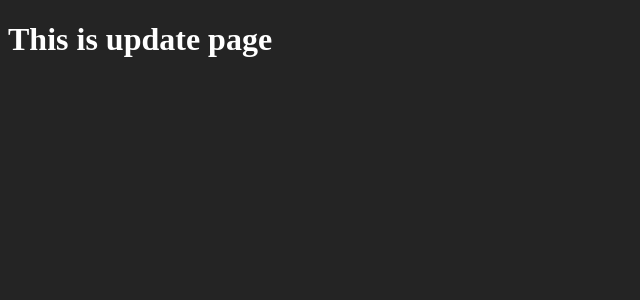
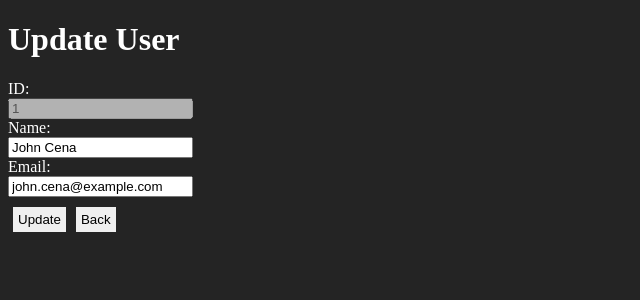
Before and after one commit to saurabh3578/CRUD, a React (Vite) app: page /update/1 in a window 1280 px wide. Shown: the top 300 px of the page, without its empty margins (0-640 px from the left). Built offline with nearby package versions, Linux system fonts and the light colour scheme; data requests are answered from the project's data file.

Commit message:
Update component created successfully

```diff
--- a/App.js
+++ b/App.js
@@ -1,44 +1,52 @@
-import React from "react"
-import ReactDOM from "react-dom/client"
-import Home from "./CRUD/Home"
-import Create from "./CRUD/Create"
-import Update from "./CRUD/Update"
-import View from "./CRUD/View"
-import { createBrowserRouter, Outlet, RouterProvider } from "react-router-dom/dist"
+import React from "react";
+import ReactDOM from "react-dom/client";
+import Home from "./CRUD/Home";
+import Create from "./CRUD/Create";
+import Update from "./CRUD/Update";
+import View from "./CRUD/View";
+import {
+  createBrowserRouter,
+  Outlet,
+  RouterProvider,
+} from "react-router-dom/dist";
 
-const App=()=>{
-    return(
+const App = () => {
+  return (
     <div>
-            <Outlet/>
+      <Outlet />
     </div>
-    )
-}
+  );
+};
 
-const appRouting=createBrowserRouter([
+const appRouting = createBrowserRouter([
   {
-        element:<App/>,
-        path:"/",
-        children:[
+    element: <App />,
+    path: "/",
+    children: [
       {
-                element:<Home/>,
-                path:"/"
+        element: <Home />,
+        path: "/",
       },
       {
-                element:<Create/>,
-                path:"/create"
+        element: <Create />,
+        path: "/create",
       },
       {
-                element:<Update/>,
-                path:"/update/:userId"
+        element: <Update />,
+        path: "/update/:userId",
       },
       {
-                element:<View/>,
-                path:"/view/:userId"
-            }
+        element: <View />,
+        path: "/view/:userId",
+      },
     ],
-        errorElement:<h1>Page not found!</h1>
-    }
-])
+    errorElement: <h1>Page not found!</h1>,
+  },
+]);
 
-const root=ReactDOM.createRoot(document.getElementById('root'))
-root.render(<RouterProvider router={appRouting}/>)
+const root = ReactDOM.createRoot(document.getElementById("root"));
+root.render(
+  <React.StrictMode>
+    <RouterProvider router={appRouting} />
+  </React.StrictMode>
+);
--- a/CRUD/Update.jsx
+++ b/CRUD/Update.jsx
@@ -1,7 +1,67 @@
-const Update=()=>{
-    return(
+import axios from "axios"
+import { useEffect, useId, useState } from "react"
+import { useNavigate, useParams } from "react-router-dom/dist"
+
+const Update = () => {
+    const [id, setId] = useState("")
+    const [name, setName] = useState("")
+    const [email, setEmail] = useState("")
+    const navigate = useNavigate()
+    const {userId}=useParams()
+
+    const fetchUser=async()=>{
+        const response=await axios.get("http://localhost:8000/Users/" + userId)
+        setId(response.data.id)
+        setName(response.data.name)
+        setEmail(response.data.email)
+    }
+
+    useEffect(()=>{
+        fetchUser()
+    },[userId])
+
+    const handleUpdate = (e) => {
+        e.preventDefault()
+        const userData = { id, name, email }
+        fetch("http://localhost:8000/Users/" + userId, {
+            method: "PUT",
+            headers: {
+                "content-type": "application/json"
+            },
+            body: JSON.stringify(userData)
+        })
+            .then(() => {
+                alert("User Updated successfully!")
+                navigate("/")
+            })
+            .catch((err) => {
+                console.log(err)
+            })
+    }
+
+    return (
         <div>
-            <h1>This is update page</h1>
+            <h1>Update User</h1>
+            <form onSubmit={handleUpdate}>
+                <label htmlFor="">ID:</label>
+                <div>
+                    <input type="number" value={id} onChange={(e) => setId(e.target.value)} disabled/>
+                </div>
+
+                <label htmlFor="">Name:</label>
+                <div>
+                    <input type="text" value={name} onChange={(e) => setName(e.target.value)} required/>
+                </div>
+
+                <label htmlFor="">Email:</label>
+                <div>
+                    <input type="email" value={email} onChange={(e) => setEmail(e.target.value)} required/>
+                </div>
+
+                <button type="submit">Update</button>
+                <button onClick={() => navigate("/")}>Back</button>
+
+            </form>
         </div>
     )
 }
--- a/db.json
+++ b/db.json
@@ -2,11 +2,8 @@
   "Users": [
     {
       "id": "1",
-      "name": "John Doe",
-      "email": "john.doe@example.com",
-      "age": 28,
-      "role": "Admin",
-      "isActive": true
+      "name": "John Cena",
+      "email": "john.cena@example.com"
     },
     {
       "id": "2",
```
Lines whose indentation alone changed are shown as unchanged.
